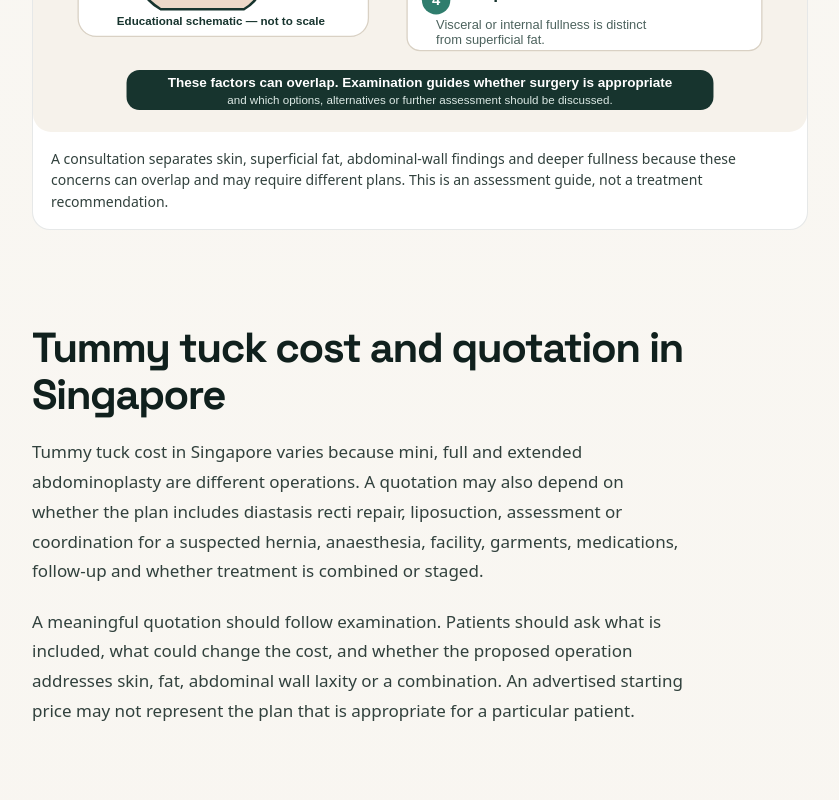
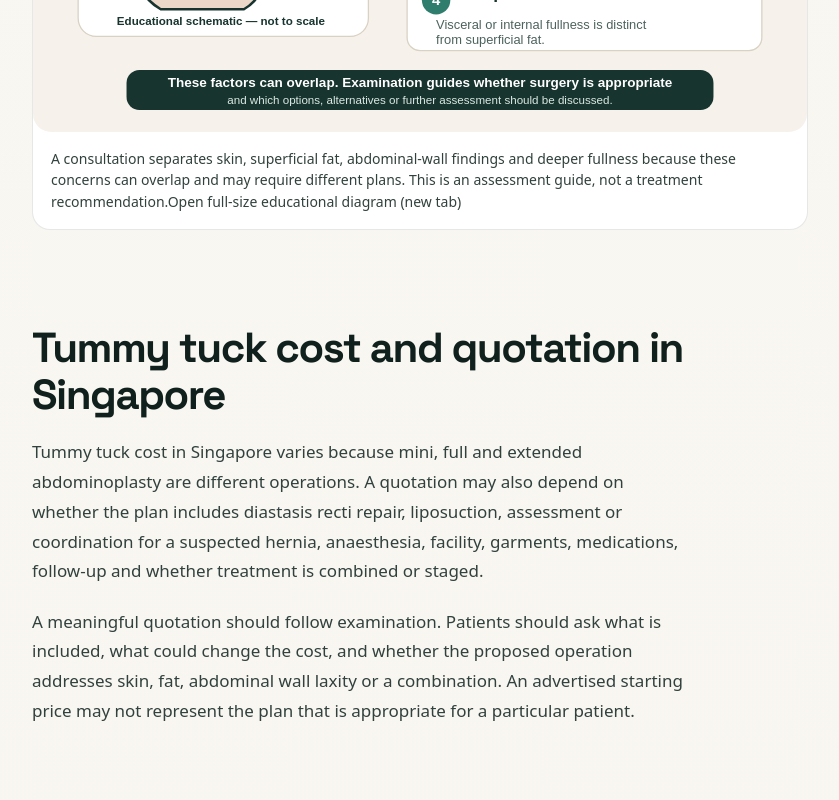
Before and after one commit to zatyrical/plasticwebsite, a Next.js app: page /tummy-tuck-singapore in a window 1280 px wide. Shown: the part 5780-6580 px from the top of the page, without its empty margins (220-1059 px from the left). Built offline with nearby package versions, Linux system fonts and the light colour scheme.

Commit message:
feat: full-size diagram access — app/ProcedureArticle.tsx

```diff
--- a/app/ProcedureArticle.tsx
+++ b/app/ProcedureArticle.tsx
@@ -394,7 +394,14 @@ export default function ProcedureArticlePage({ article }: Props) {
                       height={section.image.height}
                       sizes="(max-width: 820px) calc(100vw - 44px), 776px"
                     />
-                    <figcaption>{section.image.caption}</figcaption>
+                    <figcaption>
+                      {section.image.caption}
+                      {section.image.src.endsWith('.svg') ? (
+                        <a className="article-diagram-fullsize" href={section.image.src} target="_blank" rel="noreferrer" aria-label={`Open full-size educational diagram: ${section.heading} (new tab)`}>
+                          Open full-size educational diagram (new tab)
+                        </a>
+                      ) : null}
+                    </figcaption>
                   </figure>
                 ) : null}
                 {section.comparison ? (
```
